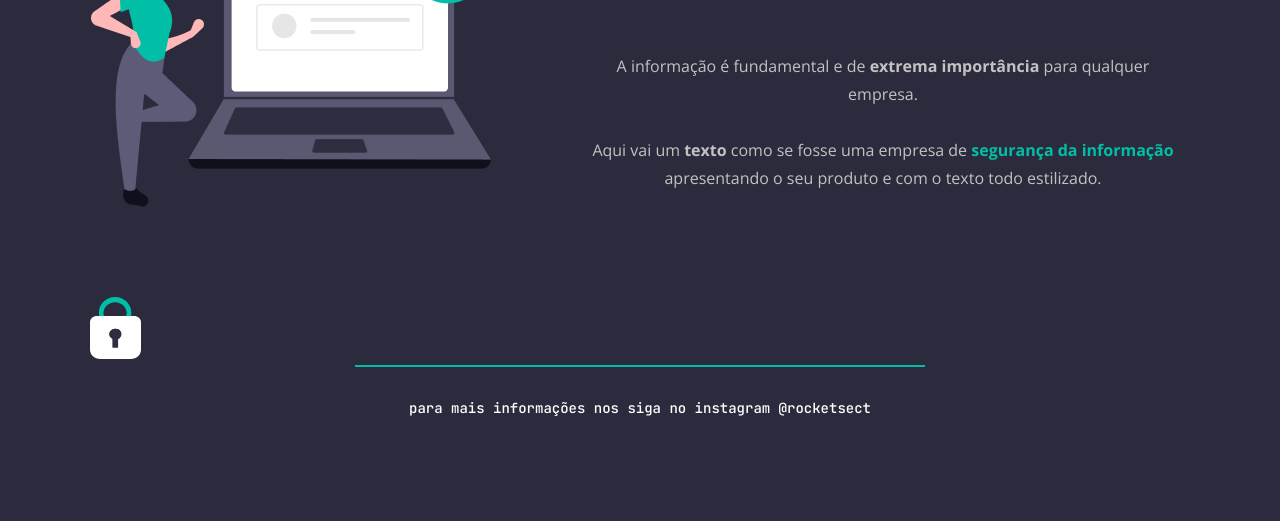
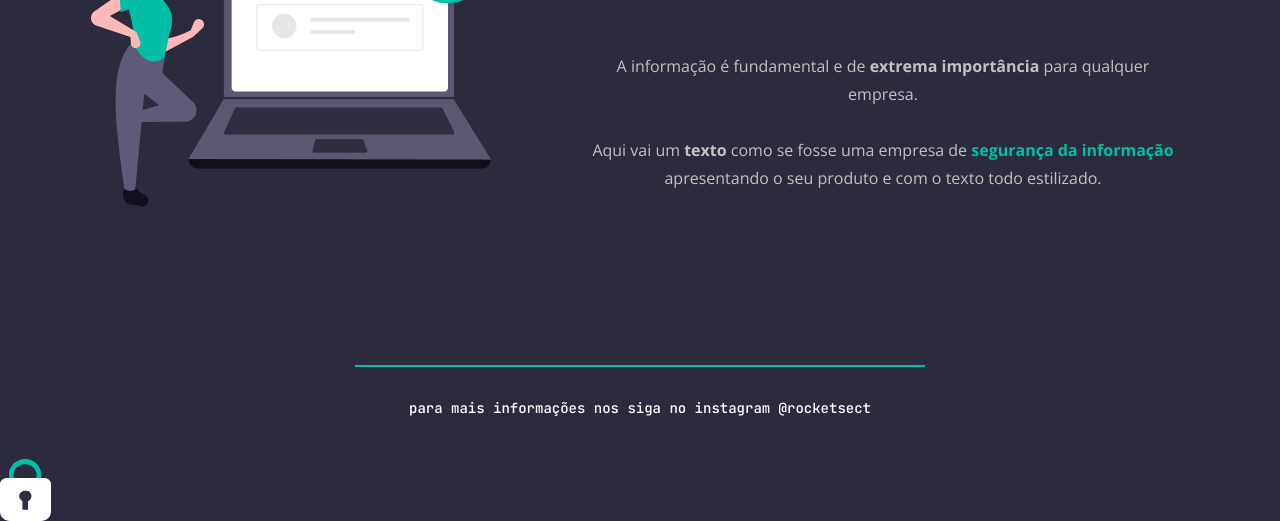
Before and after one commit to ricardojcosta/explorer_stage2_desafio3, a plain HTML site: page index.html in a window 1280 px wide. Shown: the part 279-800 px from the top of the page. Drawn offline with nearby package versions, Linux system fonts and the light colour scheme.

Commit message:
Ajustes finais

```diff
--- a/style.css
+++ b/style.css
@@ -104,6 +104,5 @@ footer {
 #padlock {
     position: fixed;
     bottom: 0;
-    left: 10;
-    top: 72%;
+    left: 0;
 }
```
